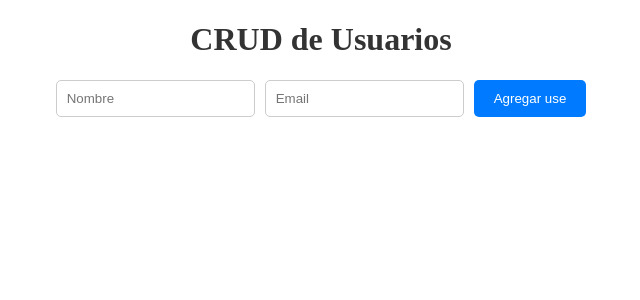
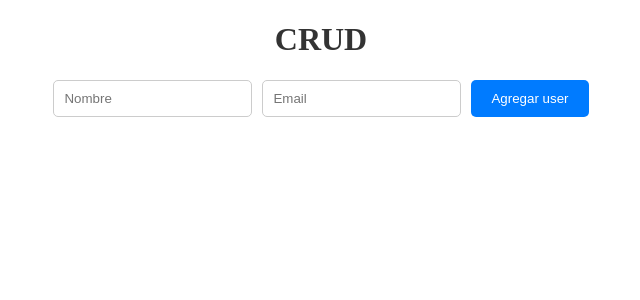
Before and after one commit to inspedralbes/unbonprojecte-pedro-ruben, a Vue app in the folder front/vue-project/: page / in a window 1280 px wide. Shown: the top 300 px of the page, without its empty margins (319-959 px from the left). Built offline with nearby package versions, Linux system fonts and the light colour scheme.

Commit message:
Update front-page.vue component close PRO-6

```diff
--- a/front/vue-project/src/components/front-page.vue
+++ b/front/vue-project/src/components/front-page.vue
@@ -1,10 +1,10 @@
 <template>
   <div>
-    <h1>CRUD de Usuarios</h1>
+    <h1>CRUD</h1>
     <form @submit.prevent="addUser">
       <input v-model="newUser.name" placeholder="Nombre" />
       <input v-model="newUser.email" placeholder="Email" />
-      <button type="submit">Agregar use</button>
+      <button type="submit">Agregar user</button>
     </form>
     <ul>
       <li v-for="(user, index) in users" :key="index">
```
